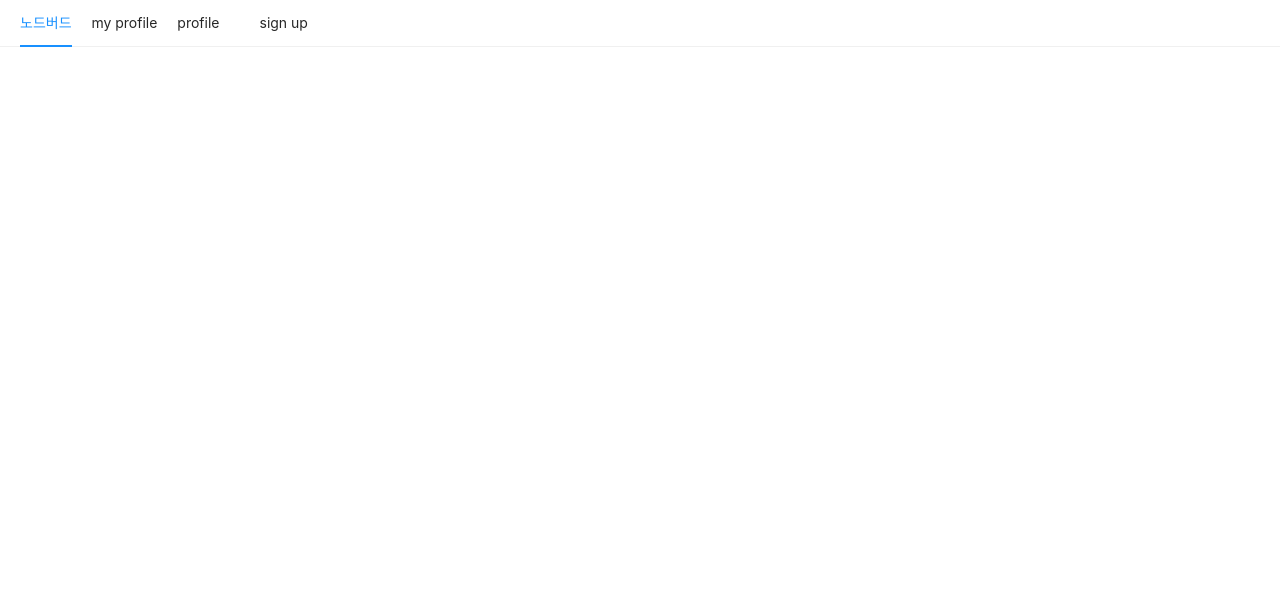
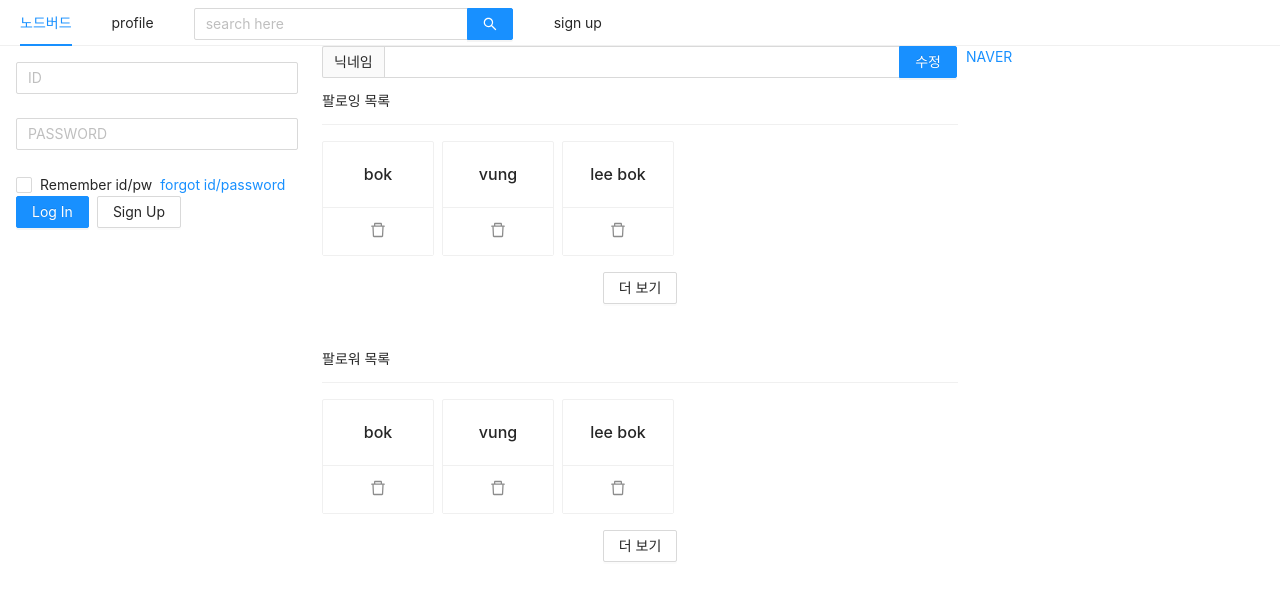
Before and after one commit to cjhmoves33/TIL, a Next.js app in the folder front/: page /profile in a window 1280 px wide. Shown: the top 600 px of the page. Built offline with nearby package versions, Linux system fonts and the light colour scheme.

Commit message:
login from, profile form

```diff
--- a/front/components/AppLayout.jsx
+++ b/front/components/AppLayout.jsx
@@ -1,29 +1,48 @@
 // pages와는 다르게 components 디렉토리는 이름을 지킬필요는 없다.
 // npm i prop-types
 
-import React from 'react';
+import React, { useState } from 'react';
 import PropTypes from 'prop-types';
 // next는 자체적인 router가 있다.
 import Link from 'next/link';
 
-import { Menu } from 'antd';
+import { Menu, Input, Row, Col } from 'antd';
+// css 프레임워크들은 그리드시스템(반응형, 적응형)을 지원한다. { Row, Col } from 'antd';
+// 반응형으로 만들 때 모바일 -> 테블릿 -> 데스크탑 순서로 개발하는 것을 강력히 추천.. 반대로 하면 혼쭐남.
 // import { AppstoreOutlined, MailOutlined, SettingOutlined } from '@ant-design/icons';
 
+import UserProfile from './UserProfile';
+import LoginForm from './LoginForm';
 
 const AppLayout = ({ children }) => {
+  const [ isLoggedIn, setIsLoggedIn ] = useState(false);
+
   return (
-    <Menu mode='horizontal'>
-      <Menu.Item eventKey='1'>
-        <Link href='/'>노드버드</Link>
-      </Menu.Item>
-      <Menu.Item eventKey='2'>
-        <Link href='/profile'>profile</Link>
-      </Menu.Item>
-      <Menu.Item eventKey='3'>
-        <Link href='/signup'>sign up</Link>
-      </Menu.Item>
-      {children}
-    </Menu>
+    <>
+      <Menu mode='horizontal'>
+        <Menu.Item key='1'>
+          <Link href='/'><a>노드버드</a></Link>
+        </Menu.Item>
+        <Menu.Item key='2'>
+          <Link href='/profile'><a>profile</a></Link>
+        </Menu.Item >
+        <Menu.Item key='3'>
+          <Input.Search placeholder="search here" allowClear enterButton style={{ width: '20rem', verticalAlign: 'middle'}}/>
+        </Menu.Item>
+        <Menu.Item key='4'>
+          <Link href='/signup'><a>sign up</a></Link>
+        </Menu.Item>
+      </Menu>
+      <Row gutter={8}>
+        {/* gutter는 col간의 gap */}
+        <Col xs={24} sm={8} md={6}>{isLoggedIn ? <UserProfile setIsLoggedIn={setIsLoggedIn}  /> : <LoginForm setIsLoggedIn={setIsLoggedIn} />}</Col>
+        <Col xs={24} sm={12} md={12}>{children}</Col>
+        <Col xs={24} sm={6} md={6}>
+          <a href='http://www.naver.com' target='_blank' rel='noreferrer noopener'>NAVER</a>
+        </Col>
+      </Row>
+
+    </>
   )
 }
 
--- /dev/null
+++ b/front/components/FollowList.jsx
@@ -0,0 +1,32 @@
+import PropTypes from 'prop-types';
+import { List, Button, Card } from 'antd';
+import { DeleteOutlined } from '@ant-design/icons';
+
+const FollowList = ({ header, data }) => {
+  return (
+    <List
+    style={{ marginBottom: '2rem' }}
+    grid={{ gutter: 8, xs: 2, sm:3 ,md: 4 }}
+    // size='small'
+    // bordered
+    header={<div>{header}</div>}
+    loadMore={<div style={{ textAlign: 'center' }}><Button>더 보기</Button></div>}
+    dataSource={data}
+    renderItem={ item => (
+      <List.Item style={{ marginTop: '1rem' }}>
+        <Card actions={[<DeleteOutlined key='stop' />]} style={{ width: '7rem', textAlign: 'center' }} >
+          <Card.Meta title={item.nickname} />
+        </Card>
+      </List.Item>
+    )}
+    >
+    </List>
+  )
+};
+
+FollowList.propTypes = {
+  header: PropTypes.string.isRequired,
+  data: PropTypes.array.isRequired
+}
+
+export default FollowList;
--- /dev/null
+++ b/front/components/LoginForm.jsx
@@ -0,0 +1,78 @@
+import PropTypes from 'prop-types'
+
+import { Form, Input, Button, Checkbox } from 'antd'
+import { useState, useCallback } from 'react';
+import Link from 'next/link';
+import styled from 'styled-components';
+
+// styled components를 사용해야하는 이유중 하나는 리렌더링 문제에 있다.
+// 이벤트 함수를 useCallback으로 감싸주는 이유와 비슷하게 이 컴포넌트가 렌더링될 때 마다 컴포넌트에 inline으로 쓰여진 style속성을 새로운객체로 인식하고
+// 그 컴 포넌트를 다시 렌더링해버린다.
+// styled component를 사용하지 않고도 리렌더링을 방지할 수 있는데,
+// useMemo를 사용해서 (스타일)객체를 감싸고 그 식별자(변수)를 inline style 속성에 입력하면 된다.
+
+const LoginButton = styled(Button)`
+  margin-right: .5rem;
+  margin-bottom: .5rem;
+`;
+
+const LoginFormWrapper = styled(Form)`
+  padding: 1rem;
+`;
+
+const LoginForm = ({ setIsLoggedIn }) => {
+
+
+  const [id, setId] = useState('');
+  const [password, setPassword] = useState('');
+
+  const onChangeId = useCallback( e => setId(e.target.value), [] );
+  const onChangePassword = useCallback( e => setPassword(e.target.value), [] );
+
+  const onSubmitForm = useCallback( () => {
+    // antd의 From 컴포넌트의 onFinish는 e.preventDefault가 적용되어있기 때문에 설정하면 안된다.
+    console.log(id, password);
+    setIsLoggedIn(true);
+  },[id, password] );
+
+  const inputRules = useCallback( (value) =>[
+    {
+      required: true,
+      message: `please input ${value}`
+    }
+  ], [])
+
+  return (
+    <LoginFormWrapper onFinish={onSubmitForm}  >
+      <Form.Item name='username' rules={inputRules('username')}>
+        <Input
+        value={id}
+        onChange={onChangeId}
+        placeholder='ID'
+        />
+      </Form.Item>
+      <Form.Item rules={inputRules('password')}>
+        <Input
+        type='password'
+        value={password}
+        onChange={onChangePassword}
+        placeholder='PASSWORD'
+        />
+      </Form.Item>
+      <Form.Item noStyle>
+        <Checkbox>Remember id/pw</Checkbox>
+        <Link href='/forgot'><a>forgot id/password</a></Link>
+      </Form.Item>
+      <Form.Item >
+        <LoginButton type='primary' htmlType='submit'>Log In</LoginButton>
+        <Link href='/signup'><a><Button>Sign Up</Button></a></Link>
+      </Form.Item>
+    </LoginFormWrapper>
+  )
+};
+
+LoginForm.propTypes = {
+  setIsLoggedIn: PropTypes.func.isRequired
+}
+
+export default LoginForm;
--- /dev/null
+++ b/front/components/NicknameEditForm.jsx
@@ -0,0 +1,23 @@
+import { useMemo } from 'react';
+import { Form, Input } from 'antd';
+
+const NicknameEditForm = () => {
+  const style = useMemo( () => ({
+    marginBottom: '2rem',
+    // borderBottom: '1px solid #d9d9d9',
+    padding: '2rem 0'
+  }, [])
+)
+
+  // const inputStyle = useMemo( () => ({
+  //   width: '20rem'
+  // }))
+
+  return (
+    <Form style={style}>
+      <Input.Search addonBefore='닉네임' enterButton='수정' />
+    </Form>
+  )
+};
+
+export default NicknameEditForm;
--- /dev/null
+++ b/front/components/UserProfile.jsx
@@ -0,0 +1,31 @@
+import { useCallback } from 'react';
+import PropTypes from 'prop-types'
+import { Card, Avatar, Button } from 'antd';
+
+const UserProfile = ({ setIsLoggedIn }) => {
+  const onLogOut = useCallback( () => {
+    setIsLoggedIn(false);
+  }, [])
+
+  return (
+    <Card actions={[
+      <div key='twit'>twit<br/>0</div>,
+      <div key='follower'>follower<br/>0</div>,
+      <div key='following'>following<br/>0</div>
+      ]}
+    >
+      <Card.Meta
+        avatar={<Avatar>Hi</Avatar>}
+        title='JaeHa'
+        description='state area'
+      />
+      <Button onClick={onLogOut}>Log Out</Button>
+    </Card>
+  )
+};
+
+UserProfile.propTypes = {
+  setIsLoggedIn: PropTypes.func.isRequired,
+}
+
+export default UserProfile;
--- a/front/package.json
+++ b/front/package.json
@@ -11,6 +11,7 @@
   "dependencies": {
     "@ant-design/icons": "^4.7.0",
     "antd": "^4.16.13",
+    "babel-plugin-styled-components": "^1.13.2",
     "next": "^11.1.2",
     "prop-types": "^15.7.2",
     "styled-components": "^5.3.1"
--- a/front/pages/_app.js
+++ b/front/pages/_app.js
@@ -1,9 +1,21 @@
+// 모든 페이지에서 공통으로 보여지는 부분을 _app.js에 입력하면 되고
+// 특정 컴포넌트끼리 공통인 것들(특정기능으로 묶이는 컴포넌트들 예를들면 하나의 메뉴바에 모이게 될 컴포넌트들)은 layout으로 만들어서 묶어주면 된다.
+// _app.js는 pages 들의 공통 부분
+
 import PropTypes from 'prop-types';
+import Head from 'next/head'
+// doc의 <head></head>를 수정할 수 있게 next에서 <Head>컴포넌트를 지원한다.
+// 필요에 따라 각각의 컴포넌트에서 head를 수정할 수 도있다.
 import 'antd/dist/antd.css';
 
 const App = ({ Component }) => {
   return (
-    <Component />
+    <>
+      <Head>
+        <meta charSet='utf-8' />
+      </Head>
+      <Component />
+    </>
   )
 };
 
--- /dev/null
+++ b/front/pages/_document.js
@@ -0,0 +1,30 @@
+import Document from 'next/document'
+import { ServerStyleSheet } from 'styled-components'
+
+export default class MyDocument extends Document {
+  static async getInitialProps(ctx) {
+    const sheet = new ServerStyleSheet()
+    const originalRenderPage = ctx.renderPage
+
+    try {
+      ctx.renderPage = () =>
+        originalRenderPage({
+          enhanceApp: (App) => (props) =>
+            sheet.collectStyles(<App {...props} />),
+        })
+
+      const initialProps = await Document.getInitialProps(ctx)
+      return {
+        ...initialProps,
+        styles: (
+          <>
+            {initialProps.styles}
+            {sheet.getStyleElement()}
+          </>
+        ),
+      }
+    } finally {
+      sheet.seal()
+    }
+  }
+}
--- a/front/pages/profile.jsx
+++ b/front/pages/profile.jsx
@@ -6,12 +6,29 @@
 
 // import React from 'react';
 import AppLayout from '../components/AppLayout';
+import Head from 'next/head';
+
+import NicknameEditForm from '../components/NicknameEditForm';
+import FollowList from '../components/FollowList';
+
+// 사용할 컴포넌트를 크게 미리 만들어 두고 작은 부분들을 코딩해 나간다.
 
 const Profile = () => {
+  // dummy data
+  const followingList = [{ nickname: 'bok' }, { nickname: 'vung' }, { nickname: 'lee bok' },];
+  const followerList = [{ nickname: 'bok' }, { nickname: 'vung' }, { nickname: 'lee bok' },];
+
   return (
-    <AppLayout>
-      <div> my profile</div>
-    </AppLayout>
+    <>
+      <Head>
+        <title>my profile || node bird</title>
+      </Head>
+      <AppLayout>
+        <NicknameEditForm />
+        <FollowList header='팔로잉 목록' data={followingList}/>
+        <FollowList header='팔로워 목록' data={followerList}/>
+      </AppLayout>
+    </>
   );
 }
 
```
Also changed, not shown: front/pages/index.jsx (renamed from front/pages/index.js, +9 -3 lines), front/pages/signup.jsx (+9 -3 lines), .babelrc (added).
